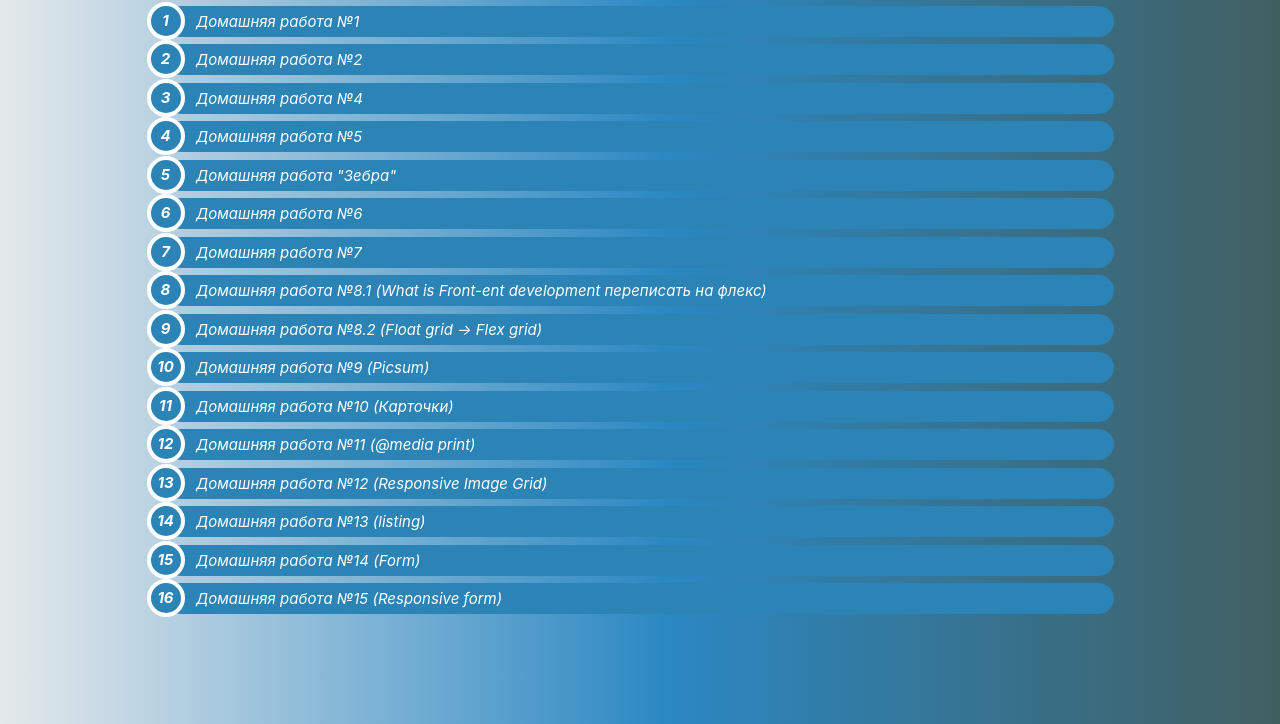
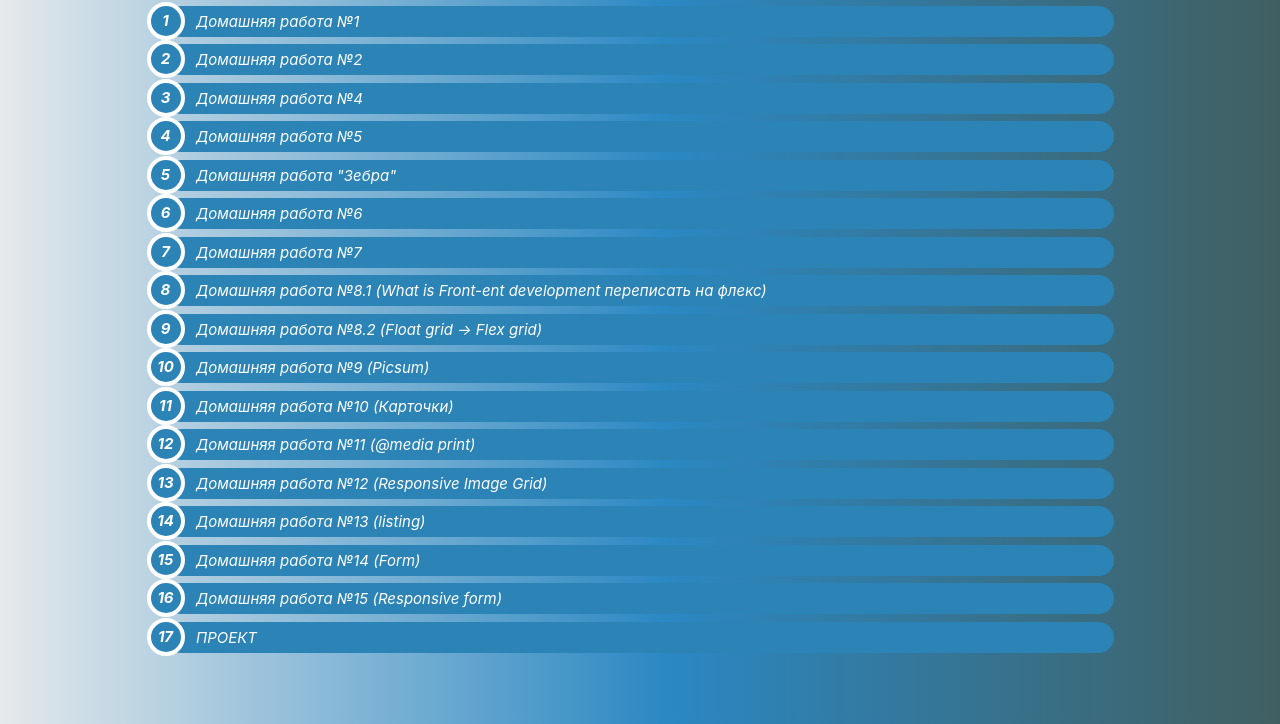
Before and after one commit to yudzeshka/yudzeshka.github.io, a plain HTML site: page index.html in a window 1280 px wide. Shown: the part 76-800 px from the top of the page. Drawn offline with Linux system fonts and the light colour scheme.

Commit message:
add Project

```diff
--- a/index.html
+++ b/index.html
@@ -92,6 +92,9 @@
             >Домашняя работа №15 (Responsive form)
           </a>
         </li>
+        <li class="link">
+          <a target="blank" href="./project/index.html">ПРОЕКТ </a>
+        </li>
       </ol>
     </div>
   </body>
```
